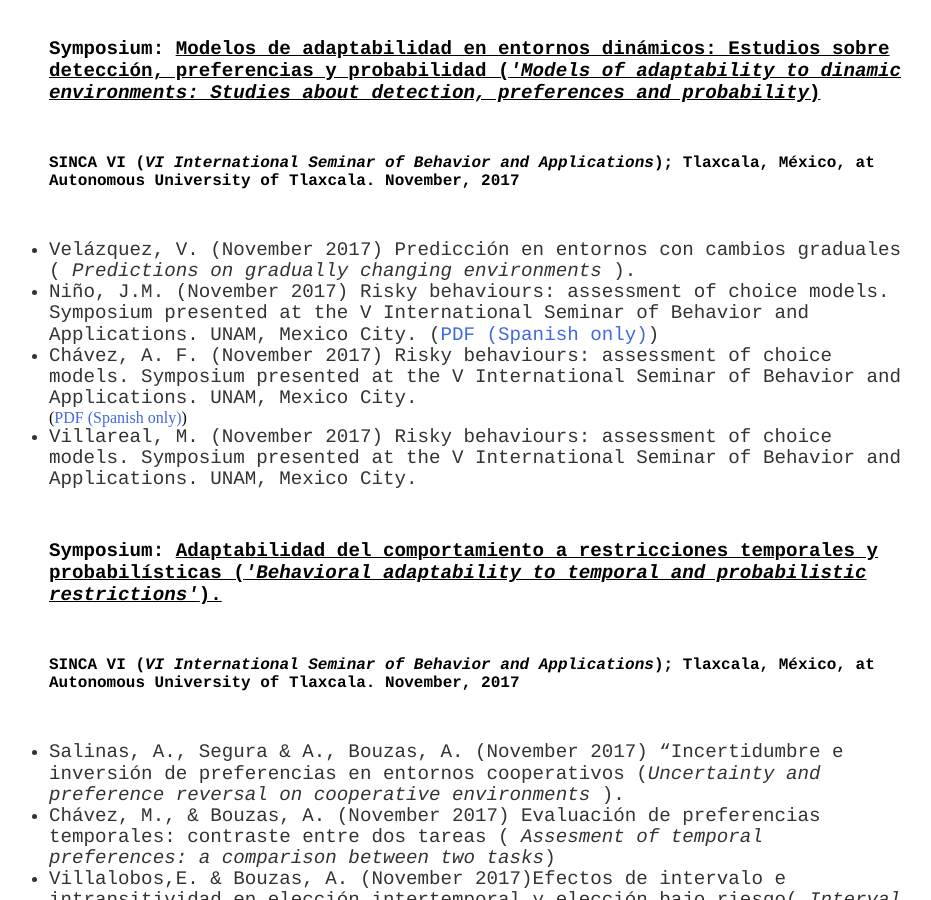
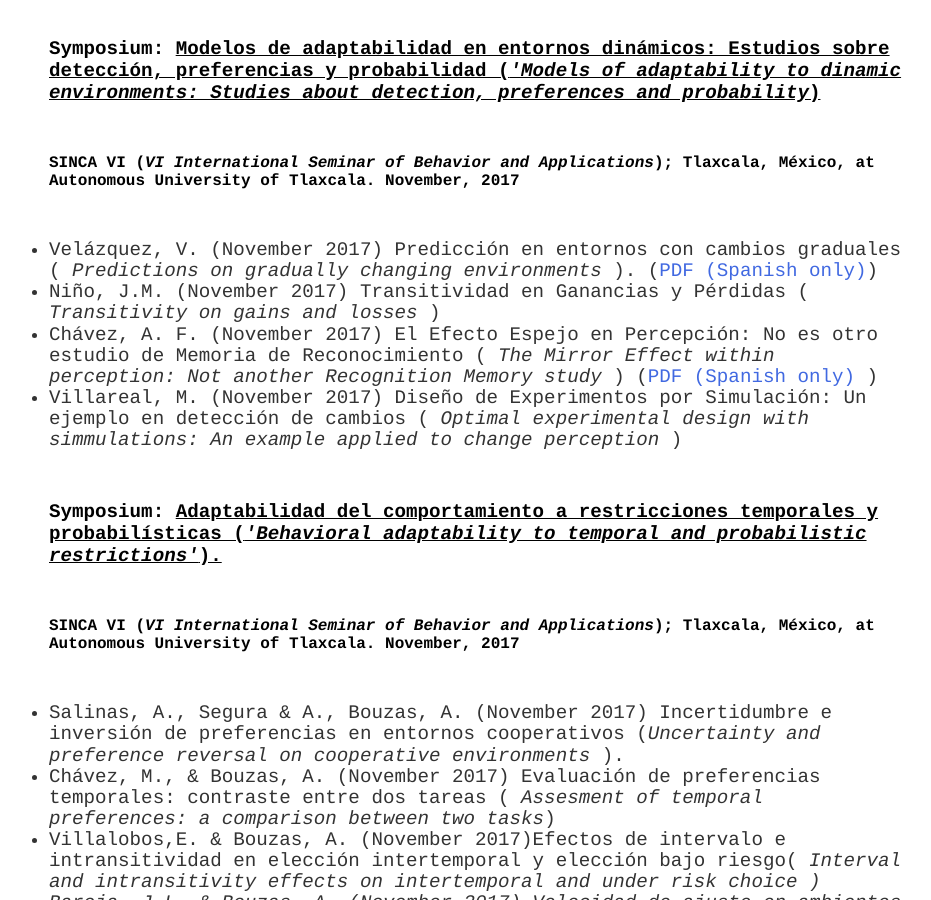
Before and after one commit to BouzasLab25/bouzaslab25.github.io, a Jekyll site: the page built from publications/index.html, in a window 1280 px wide and 900 px high, scrolled down 1578 px. Shown: the whole window, without its empty margins (183-1114 px from the left). Built offline with Jekyll 4.4.1, drawn with Linux system fonts in a browser that asks for light colours.

Commit message:
Update index.html

```diff
--- a/publications/index.html
+++ b/publications/index.html
@@ -44,13 +44,13 @@ title: Lab25 Publications
 
 	<h4> Symposium: <u> Modelos de adaptabilidad en entornos dinámicos: Estudios sobre detección, preferencias y probabilidad (<i>'Models of adaptability to dinamic environments: Studies about detection, preferences and probability</i>) </u> </h4>
 	<h5> SINCA VI (<i>VI International Seminar of Behavior and Applications</i>); Tlaxcala, México, at Autonomous University of Tlaxcala. November, 2017 </h3>
-		<li class='ho' >Velázquez, V. (November 2017) Predicción en entornos con cambios graduales (<i> Predictions on gradually changing environments </i>).</li>
-	 	<li class='ho' >Niño, J.M. (November 2017) Risky behaviours: assessment of choice models. Symposium presented at the V International Seminar of Behavior and Applications. UNAM, Mexico City. (<a class='link' href="/documents/01_SINCA-VI_Carlos.pdf">PDF (Spanish only)</a>)</li>
-		<li class='ho' >Chávez, A. F. (November 2017) Risky behaviours: assessment of choice models. Symposium presented at the V International Seminar of Behavior and Applications. UNAM, Mexico City.</li> (<a class='link' href="/documents/03_SINCA-VI_Felisa.pdf">PDF (Spanish only)</a>)
-	 	<li class='ho' >Villareal, M. (November 2017) Risky behaviours: assessment of choice models. Symposium presented at the V International Seminar of Behavior and Applications. UNAM, Mexico City.</li>
+		<li class='ho' >Velázquez, V. (November 2017) Predicción en entornos con cambios graduales (<i> Predictions on gradually changing environments </i>). (<a class='link' href="/documents/01_SINCA-VI_Carlos.pdf">PDF (Spanish only)</a>) </li>
+		<li class='ho' >Niño, J.M. (November 2017) Transitividad en Ganancias y Pérdidas (<i> Transitivity on gains and losses </i>)</li>
+		<li class='ho' >Chávez, A. F. (November 2017) El Efecto Espejo en Percepción: No es otro estudio de Memoria de Reconocimiento (<i> The Mirror Effect within perception: Not another Recognition Memory study </i>) (<a class='link' href="/documents/03_SINCA-VI_Felisa.pdf">PDF (Spanish only) </a>) </li>
+	 	<li class='ho' >Villareal, M. (November 2017) Diseño de Experimentos por Simulación: Un ejemplo en detección de cambios (<i> Optimal experimental design with simmulations: An example applied to change perception </i>) </li>
 	<h4> Symposium: <u> Adaptabilidad del comportamiento a restricciones temporales y probabilísticas (<i>'Behavioral adaptability to temporal and probabilistic restrictions'</i>). </u> </h4>
 	<h5> SINCA VI (<i>VI International Seminar of Behavior and Applications</i>); Tlaxcala, México, at Autonomous University of Tlaxcala. November, 2017 </h5>
-		<li class='ho' >Salinas, A., Segura & A., Bouzas, A.  (November 2017) “Incertidumbre e inversión de preferencias en entornos cooperativos (<i>Uncertainty and preference reversal on cooperative environments </i>).</li>
+		<li class='ho' >Salinas, A., Segura & A., Bouzas, A.  (November 2017) Incertidumbre e inversión de preferencias en entornos cooperativos (<i>Uncertainty and preference reversal on cooperative environments </i>).</li>
 	 	<li class='ho' >Chávez, M., & Bouzas, A.  (November 2017) Evaluación de preferencias temporales: contraste entre dos tareas (<i> Assesment of temporal preferences: a comparison between two tasks</i>) </li>
 	 	<li class='ho' >Villalobos,E. & Bouzas, A.  (November 2017)Efectos de intervalo e intransitividad en elección intertemporal y elección bajo riesgo(<i> Interval and intransitivity effects on intertemporal and under risk choice <i>) </li>
 	 	<li class='ho' >Baroja, J.L. & Bouzas, A.  (November 2017) Velocidad de ajuste en ambientes dinámicos. (<i>Adjustment speed to dinamic environments</i>)</li>
```
